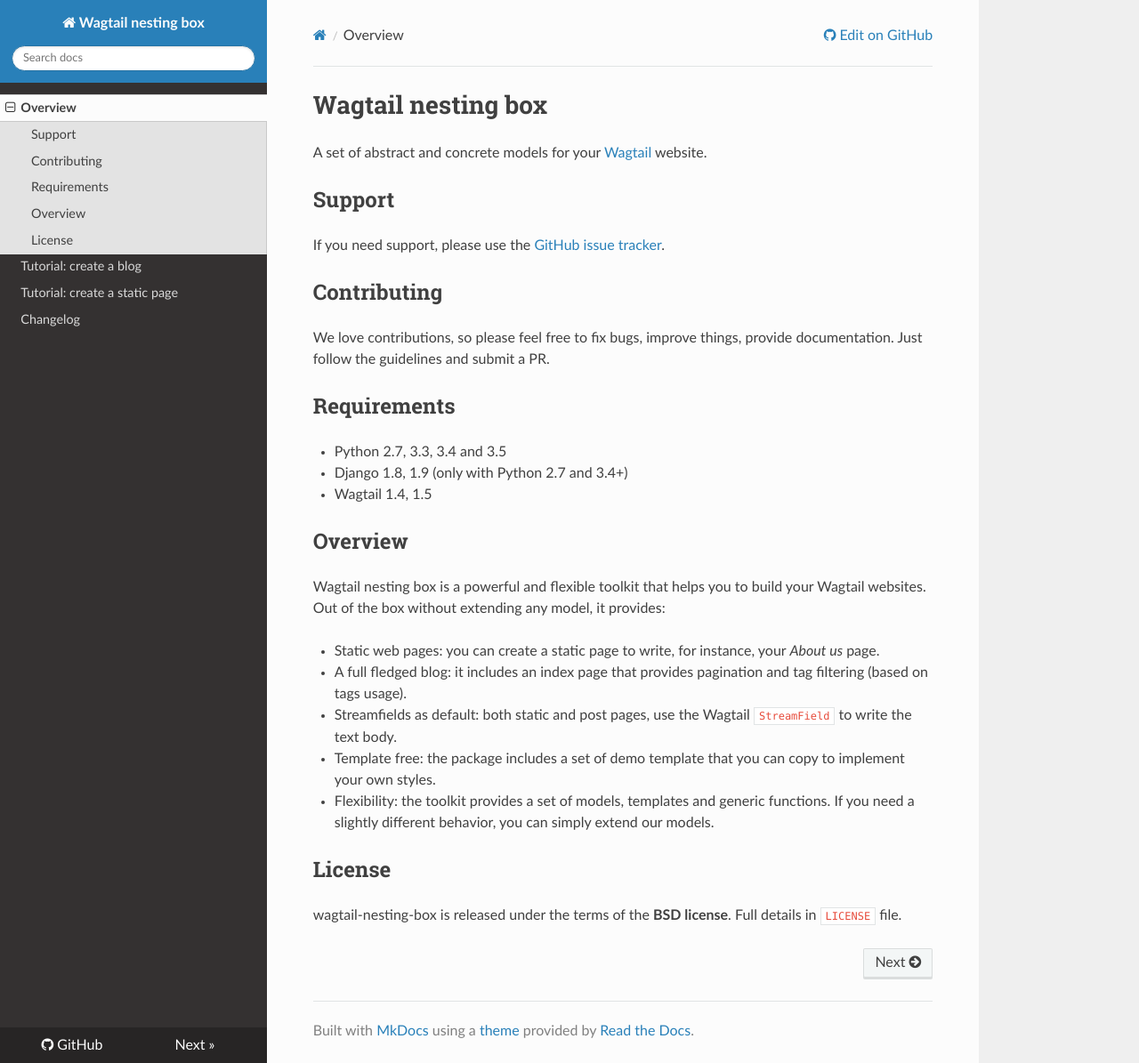
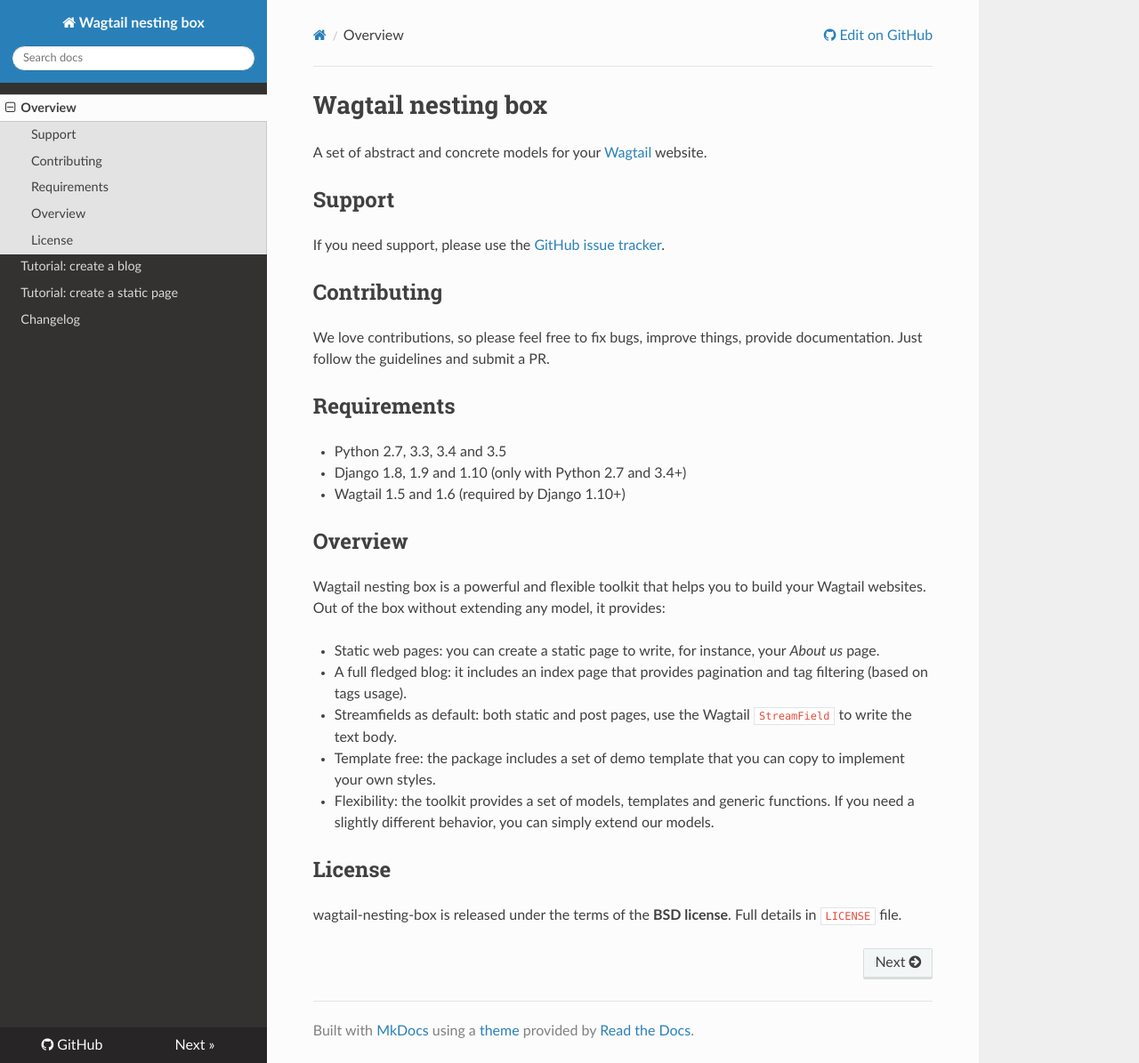
Before and after one commit to palazzem/wagtail-nesting-box, an MkDocs documentation site: the page built from docs/index.md, in a window 1280 px wide and 1195 px high. Shown: the whole window at 89% size. Built offline with MkDocs 1.6.1, drawn with Linux system fonts in a browser that asks for light colours; nearby versions of some CDN libraries; old or Windows-style settings are respelled for this version of MkDocs.

Commit message:
update docs requirements

```diff
--- a/docs/index.md
+++ b/docs/index.md
@@ -14,8 +14,8 @@
 ## Requirements
 
 * Python 2.7, 3.3, 3.4 and 3.5
-* Django 1.8, 1.9 (only with Python 2.7 and 3.4+)
-* Wagtail 1.4, 1.5
+* Django 1.8, 1.9 and 1.10 (only with Python 2.7 and 3.4+)
+* Wagtail 1.5 and 1.6 (required by Django 1.10+)
 
 ## Overview
 
```
Also changed, not shown: docs/changelog.md (+4 -0 lines).
